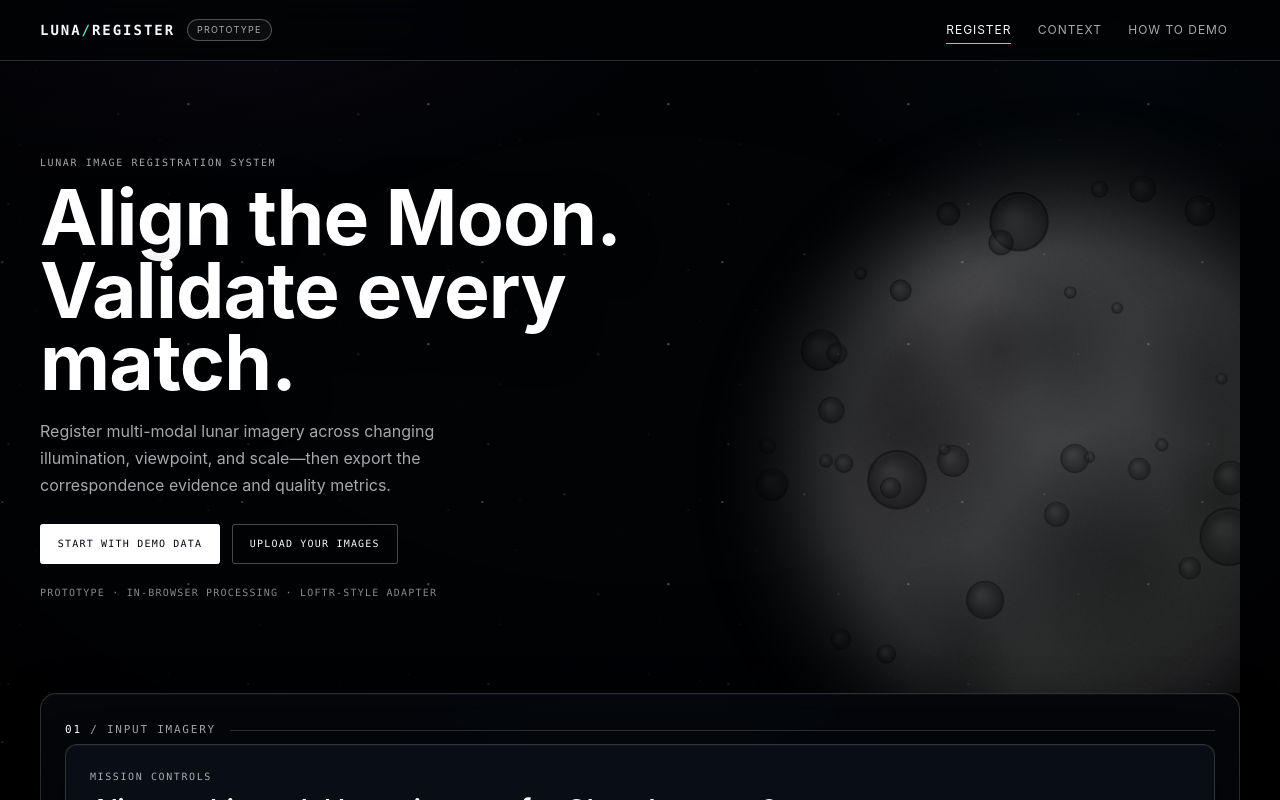
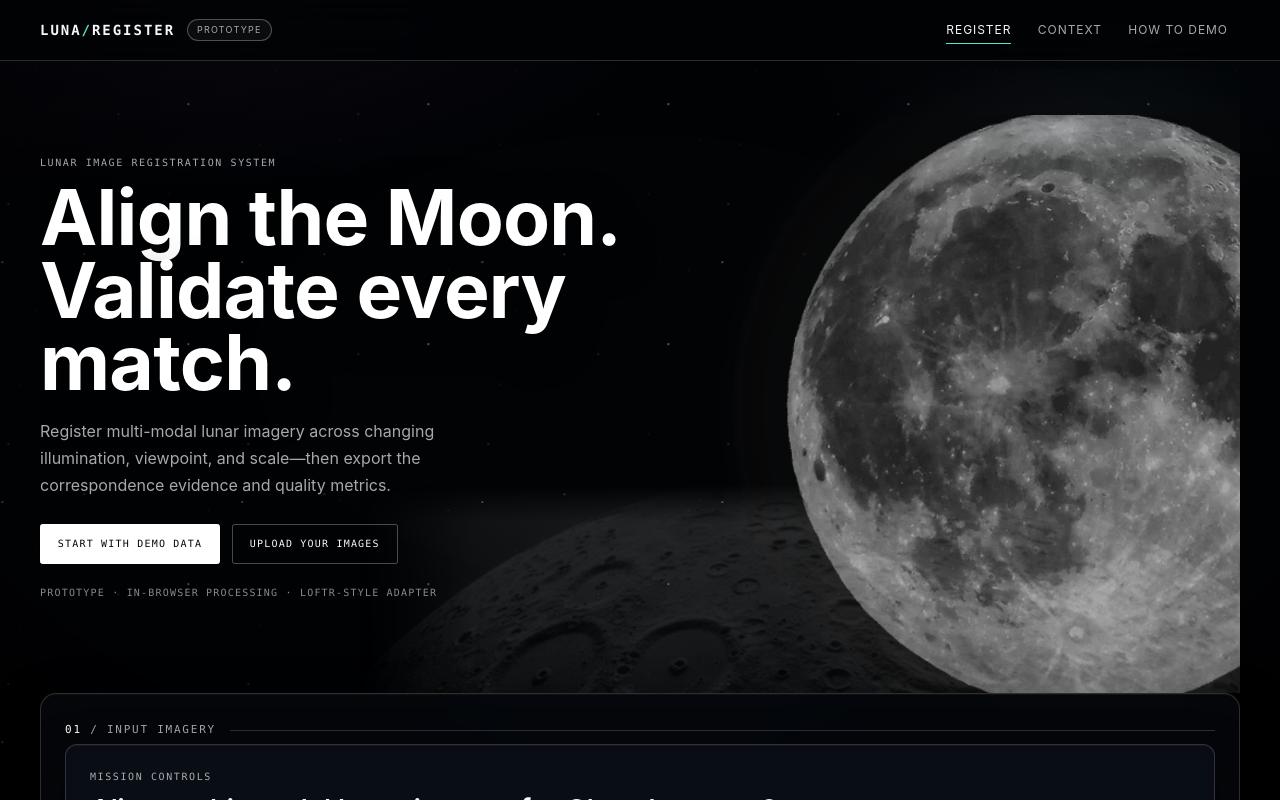
Before and after one commit to harmannmahna/chandrayaanonmoon, a Next.js app: page / in a window 1280 px wide. Shown: the top 800 px of the page. Built offline with nearby package versions, Linux system fonts and the light colour scheme.

Commit message:
Add photographic moon assets to Register and Context heroes.
Use local full-moon and horizon images under /public/lunar for decorative
backdrops instead of the procedural disc, keeping controls readable.

Co-authored-by: harmann <harmann3883@gmail.com>

```diff
--- a/app/components/CinematicMoon.tsx
+++ b/app/components/CinematicMoon.tsx
@@ -1,141 +1,19 @@
-"use client";
-
-import { useEffect, useRef } from "react";
-
 /**
- * Original procedural moon (canvas) — not sourced from external prototypes.
- * Lit from upper-left for a cinematic disc with maria + craters.
+ * Decorative moon disc using the local photographic asset.
+ * Falls back gracefully if the image path is unavailable.
  */
 export function CinematicMoon({ className = "" }: { className?: string }) {
-  const canvasRef = useRef<HTMLCanvasElement>(null);
-
-  useEffect(() => {
-    const canvas = canvasRef.current;
-    if (!canvas) return;
-    const size = 768;
-    canvas.width = size;
-    canvas.height = size;
-    const ctx = canvas.getContext("2d", { alpha: true });
-    if (!ctx) return;
-
-    // Deterministic PRNG so the moon is stable across mounts.
-    let seed = 0x4c554e41; // "LUNA"
-    const rand = () => {
-      seed = (seed * 1664525 + 1013904223) >>> 0;
-      return seed / 0xffffffff;
-    };
-
-    const cx = size / 2;
-    const cy = size / 2;
-    const r = size * 0.48;
-
-    ctx.clearRect(0, 0, size, size);
-    ctx.save();
-    ctx.beginPath();
-    ctx.arc(cx, cy, r, 0, Math.PI * 2);
-    ctx.clip();
-
-    // Base grey body with limb darkening
-    const base = ctx.createRadialGradient(cx - r * 0.38, cy - r * 0.42, r * 0.08, cx, cy, r);
-    base.addColorStop(0, "#efe8dc");
-    base.addColorStop(0.28, "#cfc6b6");
-    base.addColorStop(0.62, "#8f877a");
-    base.addColorStop(1, "#2e2b27");
-    ctx.fillStyle = base;
-    ctx.fillRect(0, 0, size, size);
-
-    // Soft maria (dark patches)
-    for (let i = 0; i < 14; i++) {
-      const mx = cx + (rand() - 0.48) * r * 1.35;
-      const my = cy + (rand() - 0.5) * r * 1.35;
-      const mr = r * (0.14 + rand() * 0.26);
-      const g = ctx.createRadialGradient(mx, my, 0, mx, my, mr);
-      g.addColorStop(0, `rgba(42, 40, 36, ${0.28 + rand() * 0.22})`);
-      g.addColorStop(1, "rgba(42, 40, 36, 0)");
-      ctx.fillStyle = g;
-      ctx.beginPath();
-      ctx.arc(mx, my, mr, 0, Math.PI * 2);
-      ctx.fill();
-    }
-
-    // Fine grain / regolith
-    const grain = ctx.getImageData(0, 0, size, size);
-    const data = grain.data;
-    for (let i = 0; i < data.length; i += 4) {
-      const n = (rand() - 0.5) * 14;
-      data[i] = Math.min(255, Math.max(0, data[i] + n));
-      data[i + 1] = Math.min(255, Math.max(0, data[i + 1] + n * 0.94));
-      data[i + 2] = Math.min(255, Math.max(0, data[i + 2] + n * 0.86));
-    }
-    ctx.putImageData(grain, 0, 0);
-
-    // Re-clip after putImageData (some browsers reset clip)
-    ctx.beginPath();
-    ctx.arc(cx, cy, r, 0, Math.PI * 2);
-    ctx.clip();
-
-    // Craters — opaque bowls, not glass bubbles
-    const craterCount = 42;
-    for (let i = 0; i < craterCount; i++) {
-      const ang = rand() * Math.PI * 2;
-      const dist = Math.sqrt(rand()) * r * 0.86;
-      const x = cx + Math.cos(ang) * dist;
-      const y = cy + Math.sin(ang) * dist;
-      const cr = r * (0.01 + rand() * (i < 6 ? 0.075 : 0.035));
-
-      ctx.beginPath();
-      ctx.arc(x, y, cr, 0, Math.PI * 2);
-      const bowl = ctx.createRadialGradient(x - cr * 0.2, y - cr * 0.25, cr * 0.15, x, y, cr);
-      bowl.addColorStop(0, "rgba(210, 200, 185, 0.35)");
-      bowl.addColorStop(0.55, "rgba(70, 65, 58, 0.35)");
-      bowl.addColorStop(1, "rgba(25, 22, 18, 0.55)");
-      ctx.fillStyle = bowl;
-      ctx.fill();
-
-      ctx.beginPath();
-      ctx.arc(x, y, cr * 0.96, 0, Math.PI * 2);
-      ctx.strokeStyle = "rgba(20, 16, 12, 0.4)";
-      ctx.lineWidth = Math.max(1, cr * 0.06);
-      ctx.stroke();
-
-      ctx.beginPath();
-      ctx.arc(x, y, cr * 0.9, -2.5, -0.5);
-      ctx.strokeStyle = "rgba(255, 255, 255, 0.16)";
-      ctx.lineWidth = Math.max(1, cr * 0.05);
-      ctx.stroke();
-    }
-
-    // Specular highlight
-    const hi = ctx.createRadialGradient(
-      cx - r * 0.34,
-      cy - r * 0.4,
-      0,
-      cx - r * 0.08,
-      cy - r * 0.08,
-      r * 0.72,
-    );
-    hi.addColorStop(0, "rgba(255,255,255,0.18)");
-    hi.addColorStop(0.4, "rgba(255,255,255,0.04)");
-    hi.addColorStop(1, "rgba(255,255,255,0)");
-    ctx.fillStyle = hi;
-    ctx.fillRect(0, 0, size, size);
-
-    // Outer limb darkening
-    const limb = ctx.createRadialGradient(cx, cy, r * 0.7, cx, cy, r);
-    limb.addColorStop(0, "rgba(0,0,0,0)");
-    limb.addColorStop(1, "rgba(0,0,0,0.5)");
-    ctx.fillStyle = limb;
-    ctx.beginPath();
-    ctx.arc(cx, cy, r, 0, Math.PI * 2);
-    ctx.fill();
-
-    ctx.restore();
-  }, []);
-
   return (
     <div className={`cinematic-moon ${className}`} aria-hidden="true">
       <div className="cinematic-moon__glow" />
-      <canvas ref={canvasRef} className="cinematic-moon__disc" />
+      {/* eslint-disable-next-line @next/next/no-img-element */}
+      <img
+        src="/lunar/full-moon.png"
+        alt=""
+        className="cinematic-moon__disc"
+        loading="lazy"
+        decoding="async"
+      />
     </div>
   );
 }
--- a/app/components/LunarBackdrop.tsx
+++ b/app/components/LunarBackdrop.tsx
@@ -1,5 +1,3 @@
-import { CinematicMoon } from "@/app/components/CinematicMoon";
-
 type Variant = "small" | "large" | "terrain";
 type Position = "left" | "right" | "center";
 
@@ -9,26 +7,31 @@ type Props = {
   opacity?: number;
   className?: string;
   /**
-   * Optional local terrain image. Prefer project assets under /public.
-   * TODO: replace with a properly licensed high-resolution lunar surface asset when available.
+   * Optional override. Defaults to local assets under /public/lunar.
+   * full-moon.png = disc · moon-horizon.png = terrain close-up.
    */
   src?: string;
 };
 
+const DEFAULT_SRC: Record<Variant, string> = {
+  small: "/lunar/full-moon.png",
+  large: "/lunar/full-moon.png",
+  terrain: "/lunar/moon-horizon.png",
+};
+
 /**
  * Decorative grayscale lunar visual. Never interactive.
- * Uses procedural moon by default; optional local PNG for terrain variants.
+ * Uses user-provided local moon photography under /public/lunar.
  */
 export function LunarBackdrop({
   variant = "large",
   position = "right",
-  opacity = 0.28,
+  opacity = 0.42,
   className = "",
   src,
 }: Props) {
-  const useTerrain = variant === "terrain" || Boolean(src);
-  // Local illustrative patches only — not photogrammetric mission products.
-  const terrainSrc = src ?? "/samples/lro_reference.png";
+  const imageSrc = src ?? DEFAULT_SRC[variant];
+  const isTerrain = variant === "terrain";
 
   return (
     <div
@@ -36,14 +39,15 @@ export function LunarBackdrop({
       className={`lunar-backdrop lunar-backdrop--${variant} lunar-backdrop--${position} ${className}`}
       style={{ opacity }}
     >
-      {useTerrain ? (
-        // eslint-disable-next-line @next/next/no-img-element
-        <img src={terrainSrc} alt="" className="lunar-backdrop__img" loading="lazy" />
-      ) : (
-        <div className="lunar-backdrop__orb">
-          <CinematicMoon />
-        </div>
-      )}
+      {/* eslint-disable-next-line @next/next/no-img-element */}
+      <img
+        src={imageSrc}
+        alt=""
+        className={isTerrain ? "lunar-backdrop__img lunar-backdrop__img--terrain" : "lunar-backdrop__img lunar-backdrop__img--disc"}
+        loading="lazy"
+        decoding="async"
+      />
+      {!isTerrain ? <div className="lunar-backdrop__glow" /> : null}
     </div>
   );
 }
--- a/app/components/MissionHero.tsx
+++ b/app/components/MissionHero.tsx
@@ -16,7 +16,14 @@ type Props = {
 export function MissionHero({ onStartDemo, onFocusUpload, loadingDemo, working }: Props) {
   return (
     <section className="mission-hero" aria-label="Mission introduction">
-      <LunarBackdrop variant="large" position="right" opacity={0.34} />
+      <LunarBackdrop variant="large" position="right" opacity={0.72} src="/lunar/full-moon.png" />
+      <LunarBackdrop
+        variant="terrain"
+        position="right"
+        opacity={0.18}
+        src="/lunar/moon-horizon.png"
+        className="mission-hero__horizon"
+      />
 
       <div className="mission-hero__copy">
         <div className="kicker">Lunar image registration system</div>
--- a/app/context/page.tsx
+++ b/app/context/page.tsx
@@ -17,7 +17,7 @@ export default function ContextPage() {
   return (
     <div className="relative mx-auto w-[min(1200px,94vw)] pb-12 pt-4">
       <section className="mission-hero !min-h-[58vh] !w-full !px-0">
-        <LunarBackdrop variant="large" position="right" opacity={0.3} />
+        <LunarBackdrop variant="large" position="right" opacity={0.68} src="/lunar/full-moon.png" />
         <div className="mission-hero__copy">
           <div className="kicker">Context & product spec</div>
           <h1 className="mission-hero__title">
@@ -50,7 +50,13 @@ export default function ContextPage() {
         <section className="space-y-4">
           <SectionLabel number="01" label="WHY REGISTRATION MATTERS" />
           <div className="relative overflow-hidden panel p-6">
-            <LunarBackdrop variant="small" position="right" opacity={0.16} className="!top-auto !bottom-[-20%]" />
+            <LunarBackdrop
+              variant="terrain"
+              position="right"
+              opacity={0.22}
+              src="/lunar/moon-horizon.png"
+              className="!top-auto !bottom-[-28%] !right-[-10%]"
+            />
             <div className="relative z-[1]">
               <h2 className="text-3xl font-medium tracking-tight text-[var(--text-primary)]">
                 Why registration matters for Chandrayaan-2
--- a/app/globals.css
+++ b/app/globals.css
@@ -434,75 +434,89 @@ select {
   position: absolute;
   pointer-events: none;
   z-index: 0;
-  overflow: hidden;
-}
-
-.lunar-backdrop__orb {
-  width: 100%;
-  height: 100%;
-  display: grid;
-  place-items: center;
-  filter: grayscale(1) contrast(1.15) brightness(0.82);
-  mask-image: radial-gradient(circle at 50% 50%, #000 42%, transparent 72%);
-  -webkit-mask-image: radial-gradient(circle at 50% 50%, #000 42%, transparent 72%);
+  overflow: visible;
 }
 
 .lunar-backdrop__img {
+  display: block;
   width: 100%;
   height: 100%;
+  user-select: none;
+  -webkit-user-drag: none;
+}
+
+.lunar-backdrop__img--disc {
+  object-fit: contain;
+  filter: grayscale(1) contrast(1.08) brightness(0.95);
+  border-radius: 50%;
+  mask-image: radial-gradient(circle at 50% 50%, #000 58%, transparent 78%);
+  -webkit-mask-image: radial-gradient(circle at 50% 50%, #000 58%, transparent 78%);
+}
+
+.lunar-backdrop__img--terrain {
   object-fit: cover;
-  filter: grayscale(1) contrast(1.2) brightness(0.72);
-  mask-image: linear-gradient(90deg, transparent 0%, #000 18%, #000 78%, transparent 100%),
-    linear-gradient(180deg, transparent 0%, #000 15%, #000 85%, transparent 100%);
-  -webkit-mask-image: linear-gradient(90deg, transparent 0%, #000 18%, #000 78%, transparent 100%),
-    linear-gradient(180deg, transparent 0%, #000 15%, #000 85%, transparent 100%);
+  object-position: center 35%;
+  filter: grayscale(1) contrast(1.12) brightness(0.78);
+  mask-image: linear-gradient(90deg, transparent 0%, #000 12%, #000 88%, transparent 100%),
+    linear-gradient(180deg, transparent 0%, #000 10%, #000 78%, transparent 100%);
+  -webkit-mask-image: linear-gradient(90deg, transparent 0%, #000 12%, #000 88%, transparent 100%),
+    linear-gradient(180deg, transparent 0%, #000 10%, #000 78%, transparent 100%);
   mask-composite: intersect;
   -webkit-mask-composite: source-in;
 }
 
+.lunar-backdrop__glow {
+  position: absolute;
+  inset: -12%;
+  border-radius: 50%;
+  background: radial-gradient(circle, rgba(255, 248, 230, 0.2), transparent 62%);
+  pointer-events: none;
+  z-index: -1;
+}
+
 .lunar-backdrop--small {
-  width: min(42vw, 360px);
+  width: min(46vw, 380px);
   aspect-ratio: 1;
 }
 
 .lunar-backdrop--large {
-  width: min(78vw, 760px);
+  width: min(72vw, 700px);
   aspect-ratio: 1;
 }
 
 .lunar-backdrop--terrain {
-  width: min(90vw, 920px);
-  height: min(70vh, 640px);
+  width: min(96vw, 1100px);
+  height: min(72vh, 680px);
 }
 
 .lunar-backdrop--left {
-  left: -12%;
-  top: 8%;
+  left: -14%;
+  top: 4%;
 }
 
 .lunar-backdrop--right {
-  right: -18%;
-  top: 4%;
+  right: -16%;
+  top: -2%;
 }
 
 .lunar-backdrop--center {
   left: 50%;
-  top: 10%;
+  top: 6%;
   transform: translateX(-50%);
 }
 
 @media (max-width: 768px) {
   .lunar-backdrop--large,
   .lunar-backdrop--terrain {
-    width: min(100vw, 520px);
-    opacity: 0.18 !important;
+    width: min(110vw, 560px);
+    opacity: 0.22 !important;
   }
 
   .lunar-backdrop--right,
   .lunar-backdrop--left {
-    right: -20%;
+    right: -28%;
     left: auto;
-    top: 0;
+    top: 2%;
   }
 }
 
@@ -517,6 +531,16 @@ select {
   margin: 0 auto;
   width: min(1200px, 94vw);
   padding: 2.5rem 0 3rem;
+}
+
+.mission-hero__horizon {
+  right: -8% !important;
+  left: auto !important;
+  top: auto !important;
+  bottom: -28% !important;
+  width: min(100vw, 980px) !important;
+  height: min(48vh, 420px) !important;
+  z-index: 0;
 }
 
 .mission-hero__copy {
@@ -653,6 +677,10 @@ select {
   height: 100%;
   display: block;
   border-radius: 50%;
+  object-fit: contain;
+  filter: grayscale(1) contrast(1.05);
+  mask-image: radial-gradient(circle at 50% 50%, #000 60%, transparent 78%);
+  -webkit-mask-image: radial-gradient(circle at 50% 50%, #000 60%, transparent 78%);
 }
 
 .workspace-anchor {
```
Also changed, not shown: public/lunar/full-moon.png (added), public/lunar/moon-horizon.png (added).
